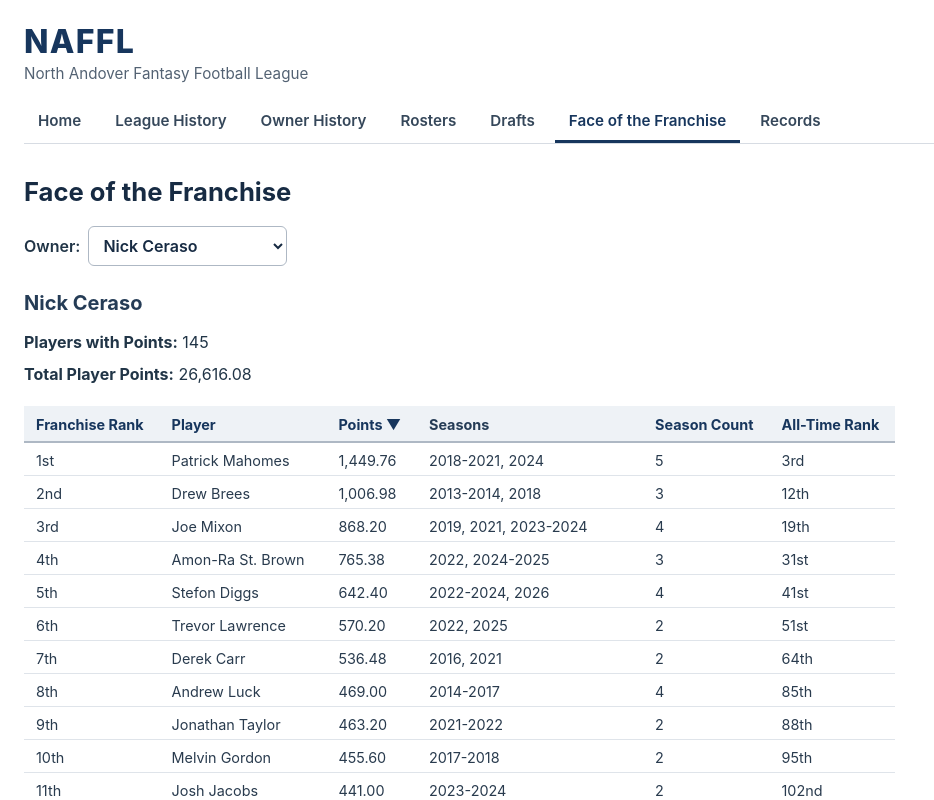
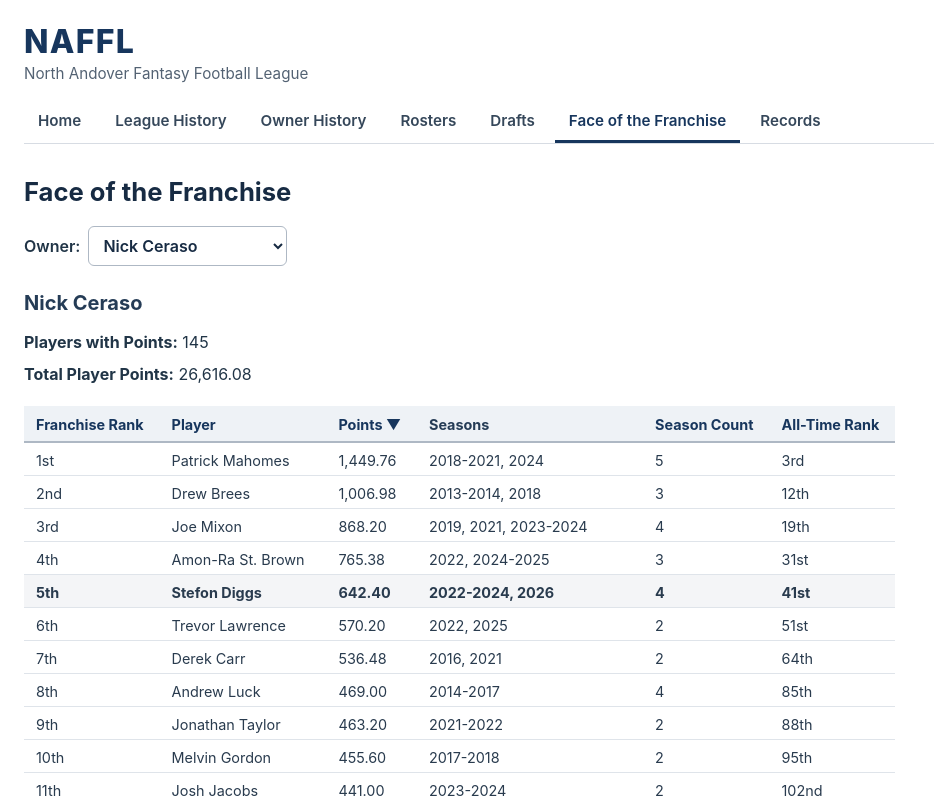
Before and after one commit to njc33/naffl, a React (Vite) app: page /franchise in a window 1280 px wide. Shown: the top 800 px of the page, without its empty margins (0-934 px from the left). Built offline with nearby package versions, Linux system fonts and the light colour scheme.

Commit message:
Highlight active franchise players

```diff
--- a/src/pages/FaceOfFranchise.jsx
+++ b/src/pages/FaceOfFranchise.jsx
@@ -102,6 +102,18 @@ function FaceOfFranchise() {
     [records, ownerId]
   );
 
+  const latestSeason = useMemo(() => {
+  const allYears = records.flatMap(
+    (record) =>
+      Array.isArray(record.years)
+        ? record.years.map(Number)
+        : []
+  );
+
+  return allYears.length > 0
+    ? Math.max(...allYears)
+    : null;
+    }, [records]);
 
   const selectedOwner =
     owners.find(
@@ -481,7 +493,18 @@ function FaceOfFranchise() {
             (record) => (
               <tr
                 key={`${record.ownerId}-${record.player}`}
-              >
+                style={
+                    latestSeason !== null &&
+                    record.years
+                        .map(Number)
+                        .includes(latestSeason)
+                        ? {
+                            backgroundColor: "#f4f5f7",
+                            fontWeight: 700,
+                        }
+                    : undefined
+                    }
+                >
                 <td style={cellStyle}>
                   {getOrdinal(
                     record.ownerRank
```
